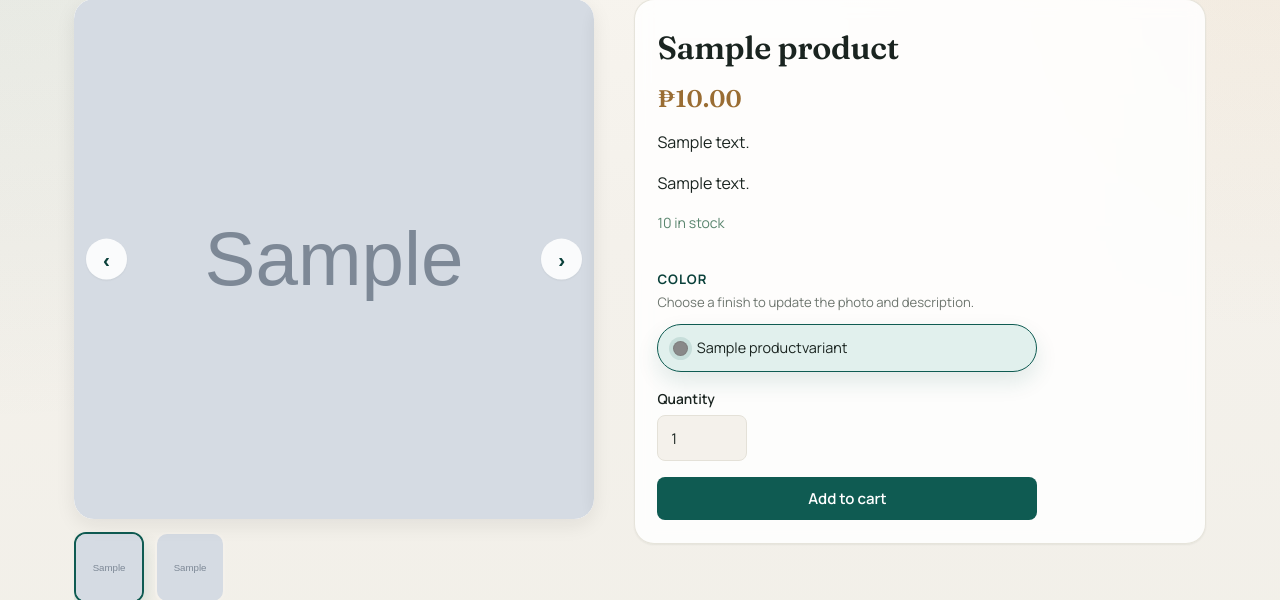
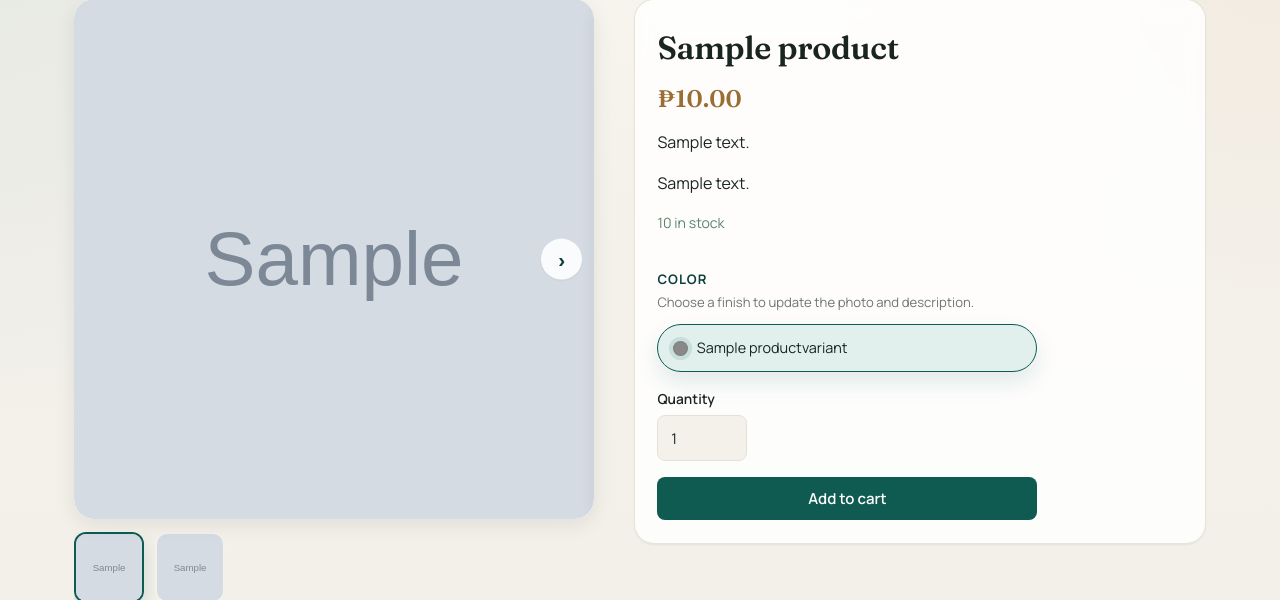
Before and after one commit to geralynabad/secureshop-ecommerce, a Django app: a page that uses templates/store/product_detail.html in a window 1280 px wide. Shown: the part 108-708 px from the top of the page. Run offline with Django 5.2, Linux system fonts and the light colour scheme; tables that the repository leaves empty hold one stand-in row (values such as "Sample post"); grey boxes marked "Sample" are stand-in pictures.

Commit message:
Simplify product photo carousel

```diff
--- a/static/css/style.css
+++ b/static/css/style.css
@@ -477,7 +477,6 @@ a:hover { text-decoration: underline; }
     box-shadow: var(--shadow-sm);
     z-index: 3;
 }
-.gallery-prev { left: 0.75rem; }
 .gallery-next { right: 0.75rem; }
 .gallery-thumbs {
     display: flex;
--- a/templates/store/product_detail.html
+++ b/templates/store/product_detail.html
@@ -5,7 +5,6 @@
     <div class="product-media">
         {% if hero_image and not hero_image.placeholder %}
             <div class="gallery-shell" data-product-gallery>
-                <button class="gallery-nav gallery-prev" type="button" aria-label="Previous image" data-gallery-prev>&lsaquo;</button>
                 <div class="gallery-viewport">
                     <div class="gallery-track" data-gallery-track>
                         {% for image in gallery_items %}
@@ -111,7 +110,6 @@
         const track = document.querySelector("[data-gallery-track]");
         const slides = Array.from(document.querySelectorAll("[data-gallery-slide]"));
         const thumbButtons = Array.from(document.querySelectorAll("[data-gallery-thumb]"));
-        const prevButton = document.querySelector("[data-gallery-prev]");
         const nextButton = document.querySelector("[data-gallery-next]");
         const variantButtons = Array.from(document.querySelectorAll("[data-variant-button]"));
         const variantCopy = document.querySelector("[data-variant-copy]");
@@ -133,10 +131,6 @@
 
             thumbButtons.forEach((button, index) => {
                 button.addEventListener("click", () => setActiveSlide(index));
-            });
-
-            prevButton?.addEventListener("click", () => {
-                setActiveSlide((currentIndex - 1 + slides.length) % slides.length);
             });
 
             nextButton?.addEventListener("click", () => {
```
